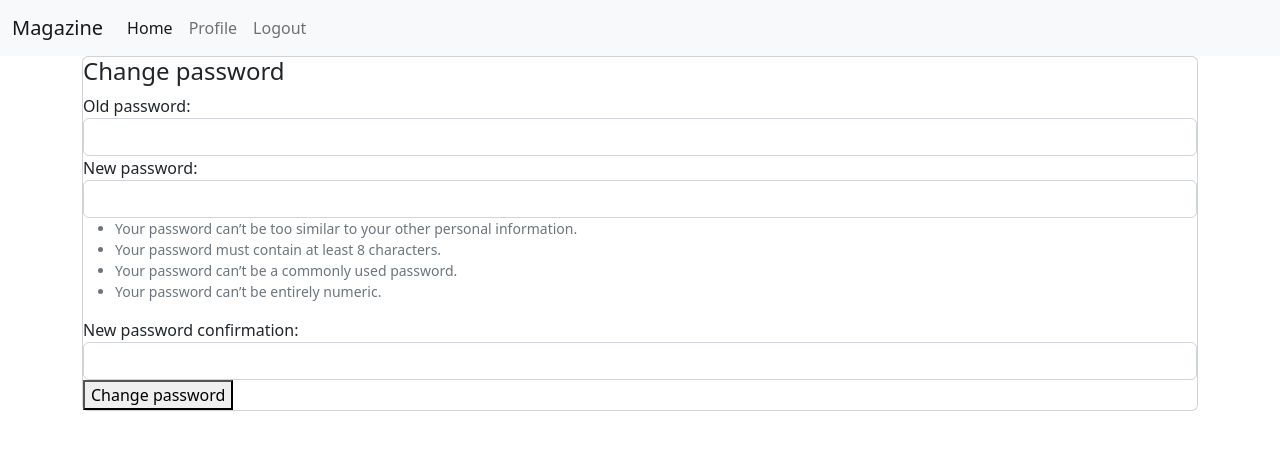
After one commit to frirsta/fullstack-project, a Django app: page /users/password_change/ in a window 1280 px wide. The commit adds this page. Shown: the top 450 px of the page. Run offline with Django 3.2, Linux system fonts and the light colour scheme; the visitor is signed in with stand-in values (Sample User, id 1); parts of the project's set-up code (start-up, migrations or seed data) failed here and were passed over.

```diff
--- a/blog/settings.py
+++ b/blog/settings.py
@@ -143,3 +143,5 @@ STATICFILES_DIRS = (BASE_DIR / 'static',)
 
 
 LOGIN_URL = '/users/login/'
+
+ACCOUNT_EMAIL_VERIFICATION = 'none'
--- /dev/null
+++ b/templates/users/password_change.html
@@ -0,0 +1,49 @@
+{% extends 'base.html' %}
+{% block content %}
+<div class="container">
+    <div class="card">
+        <h4>Change password</h4>
+        <form method="POST">
+            {% csrf_token %}
+
+            <div class="form-group">
+                {{ form.old_password.label_tag }}
+                <input type="password" class="form-control {% if form.old_password.errors %}is-invalid{% endif %}"
+                    id="id_old_password" name="old_password" value='{{ form.old_password.value|default:"" }}'>
+
+                {% if form.old_password.errors %}
+                <div class="invalid-feedback">{{ form.old_password.errors }}</div>
+                {% endif %}
+            </div>
+
+
+            <div class="form-group">
+                {{ form.new_password1.label_tag }}
+                <input type="password" class="form-control {% if form.new_password1.errors %}is-invalid{% endif %}"
+                    id="id_new_password1" name="new_password1" value='{{ form.new_password1.value|default:"" }}'>
+
+                {% if form.new_password1.errors %}
+                <div class="invalid-feedback">{{ form.new_password1.errors }}</div>
+                {% endif %}
+                <small class="text-muted">{{ form.new_password1.help_text }}</small>
+            </div>
+            <div class="form-group">
+                {{ form.new_password2.label_tag }}
+                <input type="password" class="form-control {% if form.new_password2.errors %}is-invalid{% endif %}"
+                    id="id_new_password2" name="new_password2" value='{{ form.new_password2.value|default:"" }}'>
+
+                {% if form.new_password2.errors %}
+                <div class="invalid-feedback">{{ form.new_password2.errors }}</div>
+                {% endif %}
+
+            </div>
+
+
+
+            <button type="submit" class="btn-btn-primary">Change password</button>
+        </form>
+    </div>
+</div>
+
+
+{% endblock content %}
--- a/templates/users/profile.html
+++ b/templates/users/profile.html
@@ -13,5 +13,6 @@
       <p class="card-text">{{ user.profile.about_me }}</p>
     </div>
     <p><a href="{% url 'users:about_user' %}">Edit</a></p>
+    <p><a href="{% url 'users:password_change' %}">Change Password</a></p>
   </div>
 {% endblock content %}
--- a/users/urls.py
+++ b/users/urls.py
@@ -1,5 +1,6 @@
-from django.urls import path
+from django.urls import path, reverse_lazy
 from . views import signup, loginUser, logoutUser, profile, AboutMeForm, edit_user_profile
+from django.contrib.auth.views import PasswordChangeView, PasswordChangeDoneView
 
 
 urlpatterns = [
@@ -8,4 +9,11 @@ urlpatterns = [
     path('logout/', logoutUser, name='logout'),
     path('profile/<username>/', profile, name='profile'),
     path('about_user/', edit_user_profile, name='about_user'),
+    path('password_change/', PasswordChangeView.as_view(
+        template_name='users/password_change.html',
+        success_url=reverse_lazy('users:password_change_done')),
+        name='password_change'),
+    path('password_change/done/', PasswordChangeDoneView.as_view(
+        template_name='users/password_change_done.html'),
+        name='password_change_done'),
 ]
--- a/users/views.py
+++ b/users/views.py
@@ -60,7 +60,7 @@ def profile(request, username):
 @login_required
 def edit_user_profile(request):
     if request.method == 'POST':
-        form = AboutMeForm(request.POST, request.FILES)
+        form = AboutMeForm(request.user.username, request.POST, request.FILES)
         if form.is_valid():
             about_me = form.cleaned_data["about_me"]
             username = form.cleaned_data["username"]
@@ -76,5 +76,5 @@ def edit_user_profile(request):
             profile.save()
             return redirect("users:profile", username=user.username)
     else:
-        form = AboutMeForm()
+        form = AboutMeForm(request.user.username)
     return render(request, "users/about_user.html", {"form": form})
```
Also changed, not shown: magazine/views.py (+40 -3 lines), templates/users/password_change_done.html (added, +11 -0 lines), users/forms.py (+16 -0 lines), README.md.
